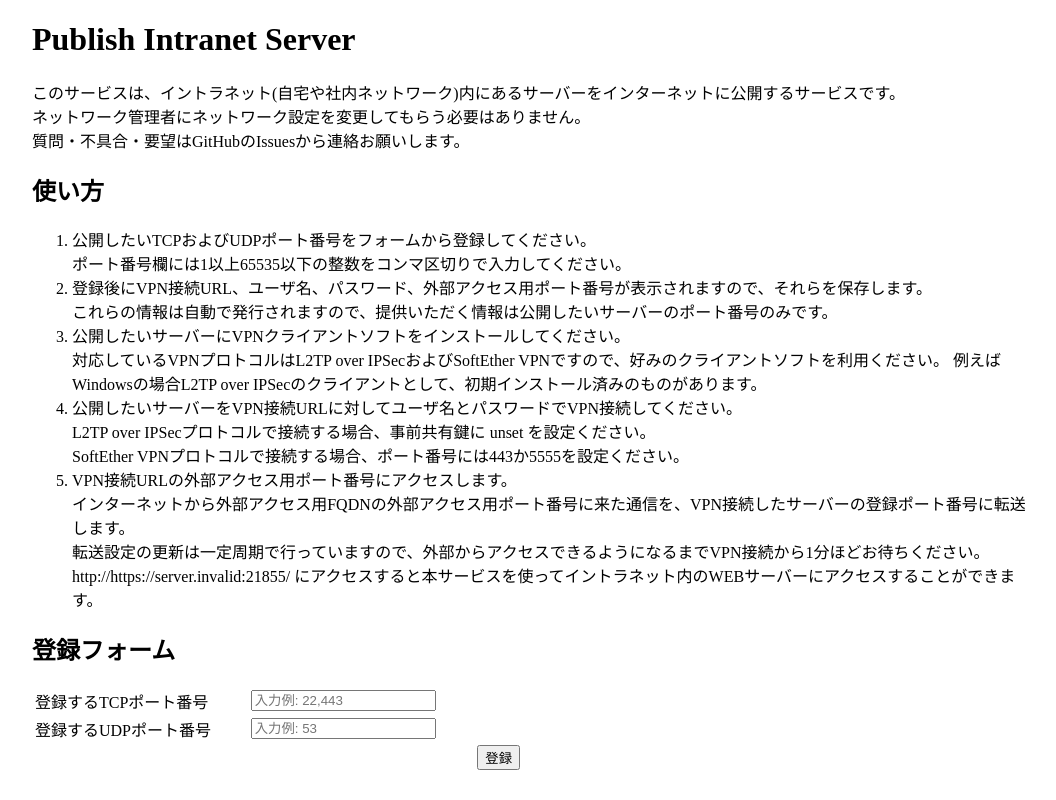
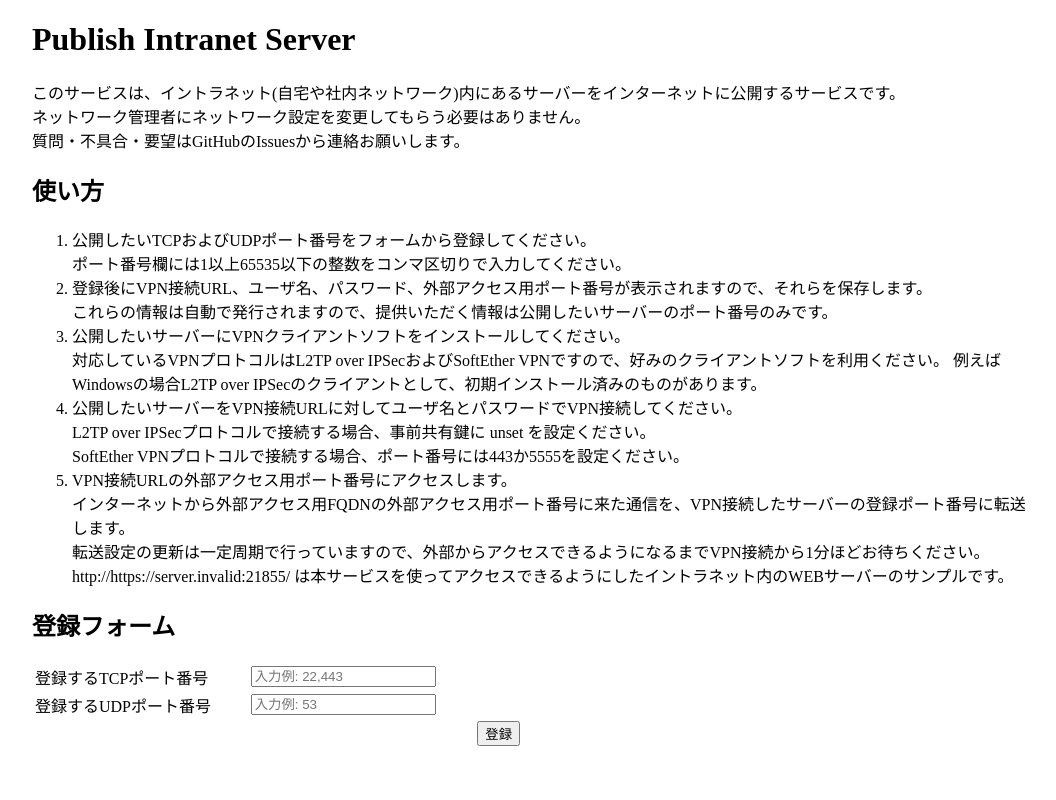
Before and after one commit to ytgw/publish_intranet_server_frontend, a React (Create React App) app: page / in a window 1280 px wide. Shown: the whole page, without its empty margins (108-1164 px from the left). Built offline with nearby package versions, Linux system fonts and the light colour scheme; no server answers.

Commit message:
使い方の記述を修正。

```diff
--- a/src/App.tsx
+++ b/src/App.tsx
@@ -23,7 +23,7 @@ function Manual() {
                 <li>VPN接続URLの外部アクセス用ポート番号にアクセスします。<br />
                     インターネットから外部アクセス用FQDNの外部アクセス用ポート番号に来た通信を、VPN接続したサーバーの登録ポート番号に転送します。<br />
                     転送設定の更新は一定周期で行っていますので、外部からアクセスできるようになるまでVPN接続から1分ほどお待ちください。
-                    {'http://' + HOST + ':21855/'} にアクセスすると本サービスを使ってイントラネット内のWEBサーバーにアクセスすることができます。
+                    {'http://' + HOST + ':21855/'} は本サービスを使ってアクセスできるようにしたイントラネット内のWEBサーバーのサンプルです。
                 </li>
             </ol>
         </div>
```
